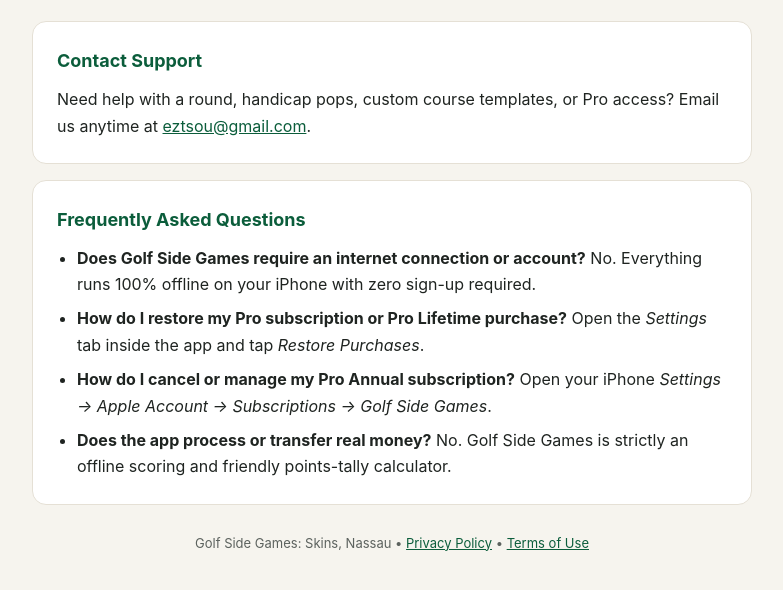
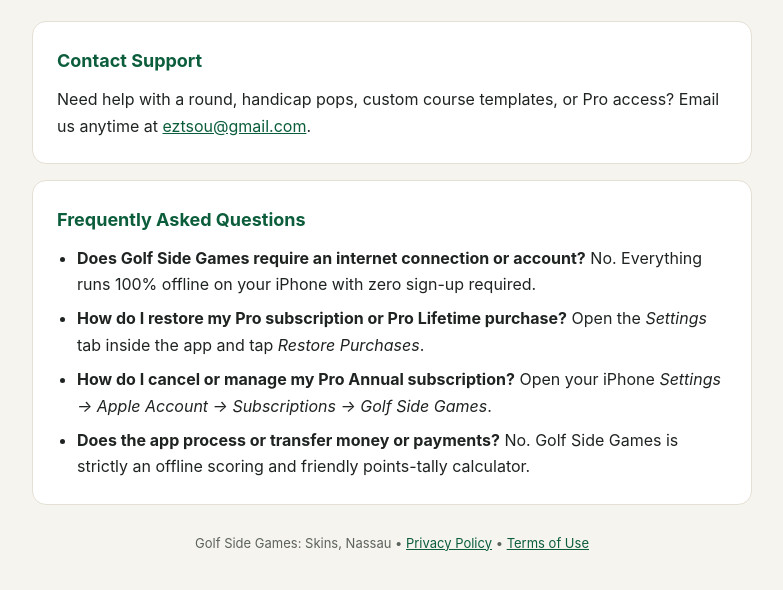
Before and after one commit to tzuwentsou-hash/golf-side-games-legal, a plain HTML site: page index.html in a window 1280 px wide. Shown: the part 146-736 px from the top of the page, without its empty margins (248-1031 px from the left). Drawn offline with Linux system fonts and the light colour scheme.

Commit message:
Update support.html wording for Guideline 5.3 compliance

```diff
--- a/index.html
+++ b/index.html
@@ -64,7 +64,7 @@
         <li><strong>Does Golf Side Games require an internet connection or account?</strong> No. Everything runs 100% offline on your iPhone with zero sign-up required.</li>
         <li><strong>How do I restore my Pro subscription or Pro Lifetime purchase?</strong> Open the <em>Settings</em> tab inside the app and tap <em>Restore Purchases</em>.</li>
         <li><strong>How do I cancel or manage my Pro Annual subscription?</strong> Open your iPhone <em>Settings &rarr; Apple Account &rarr; Subscriptions &rarr; Golf Side Games</em>.</li>
-        <li><strong>Does the app process or transfer real money?</strong> No. Golf Side Games is strictly an offline scoring and friendly points-tally calculator.</li>
+        <li><strong>Does the app process or transfer money or payments?</strong> No. Golf Side Games is strictly an offline scoring and friendly points-tally calculator.</li>
       </ul>
     </section>
 
```
Also changed, not shown: support.html (+1 -1 lines).
